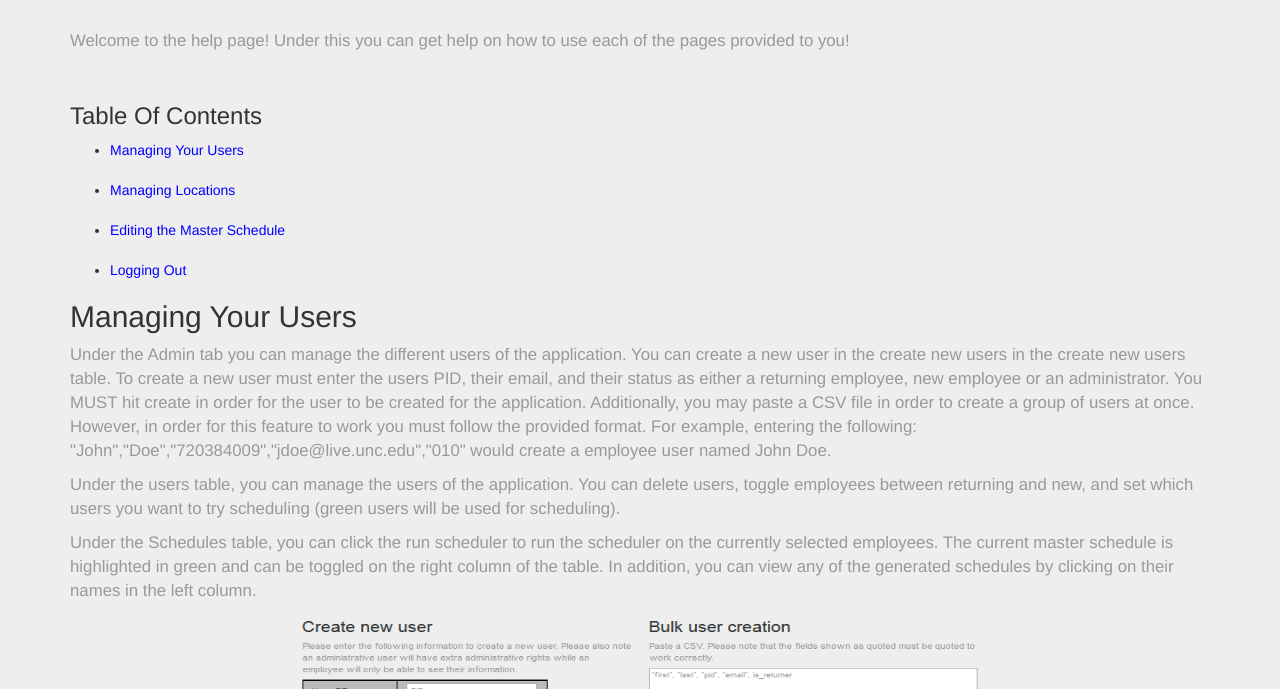
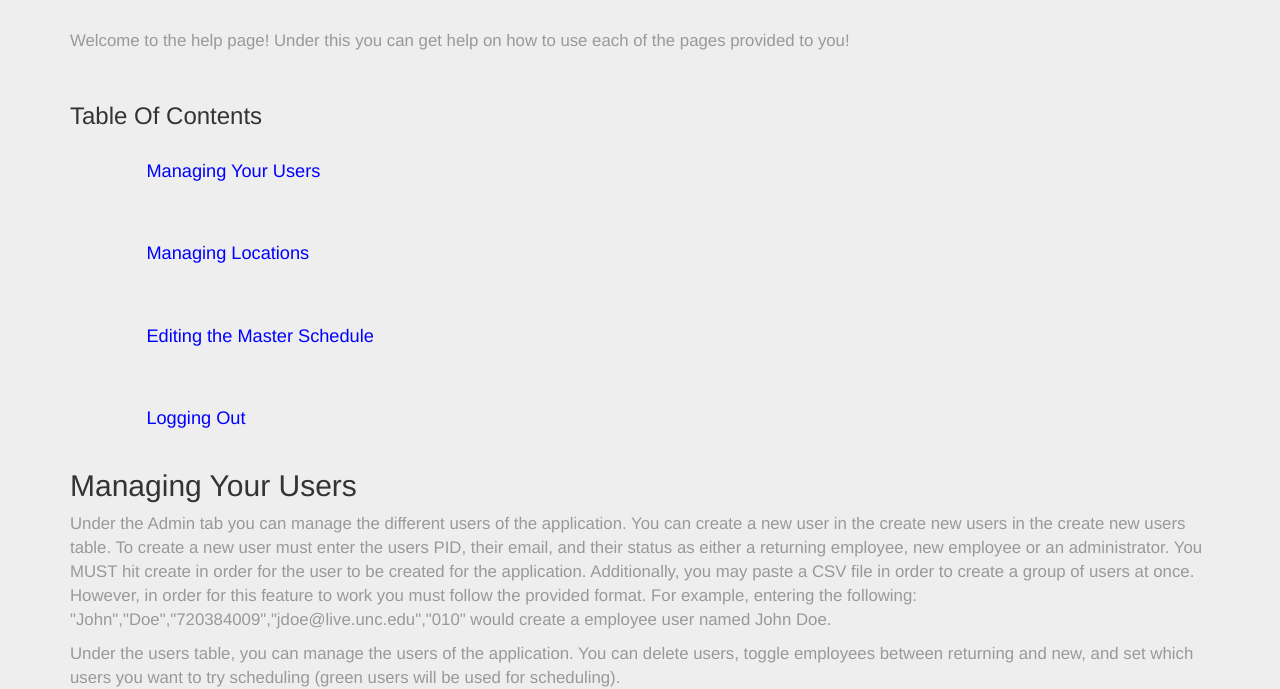
Before and after one commit to WritingCenterScheduler/application, a Python web app: template app/templates/admin_help.html in a window 1280 px wide. Shown: the part 276-965 px from the top of the page. Run offline with Jinja, Linux system fonts and the light colour scheme; the template is opened without the code that fills it, so the values that code supplies are empty; some libraries are stand-ins or nearby versions.

Commit message:
Minor Tweaks to Admin help page again

```diff
--- a/app/static/css/index.css
+++ b/app/static/css/index.css
@@ -279,3 +279,20 @@ vertical-align: middle;
 float: right;
 width: 80%;
 }
+
+
+/* Help Page Table of Contents CSS*/
+.TOC li{
+   list-style-type: none;
+   float: inherit;
+   /*background: #ffffff;*/
+   font-size: 1.3em;
+   padding: 1em 2em;
+
+}
+.TOC li:hover{
+
+   background: #ffffff;
+
+
+}
--- a/app/templates/admin_help.html
+++ b/app/templates/admin_help.html
@@ -11,6 +11,7 @@
         <p>Welcome to the help page! Under this you can get help on how to use each of the
             pages provided to you!</p>
         <br>
+        <div class = 'TOC'>
         <h3>Table Of Contents</h3>
             <ul>
                 <li><a href='#ManagingYourUsers'>Managing Your Users</a></li>
@@ -21,7 +22,8 @@
                 <br>
                 <li><a href ='#logout'>Logging Out</a></li>
             </ul>
-            <h2 id='ManagingYourUsers'>Managing Your Users</h2>
+        </div>
+        <h2 id='ManagingYourUsers'>Managing Your Users</h2>
         <p>
 
             Under the Admin tab you can manage the different users of the application. You can create a new user in
```
